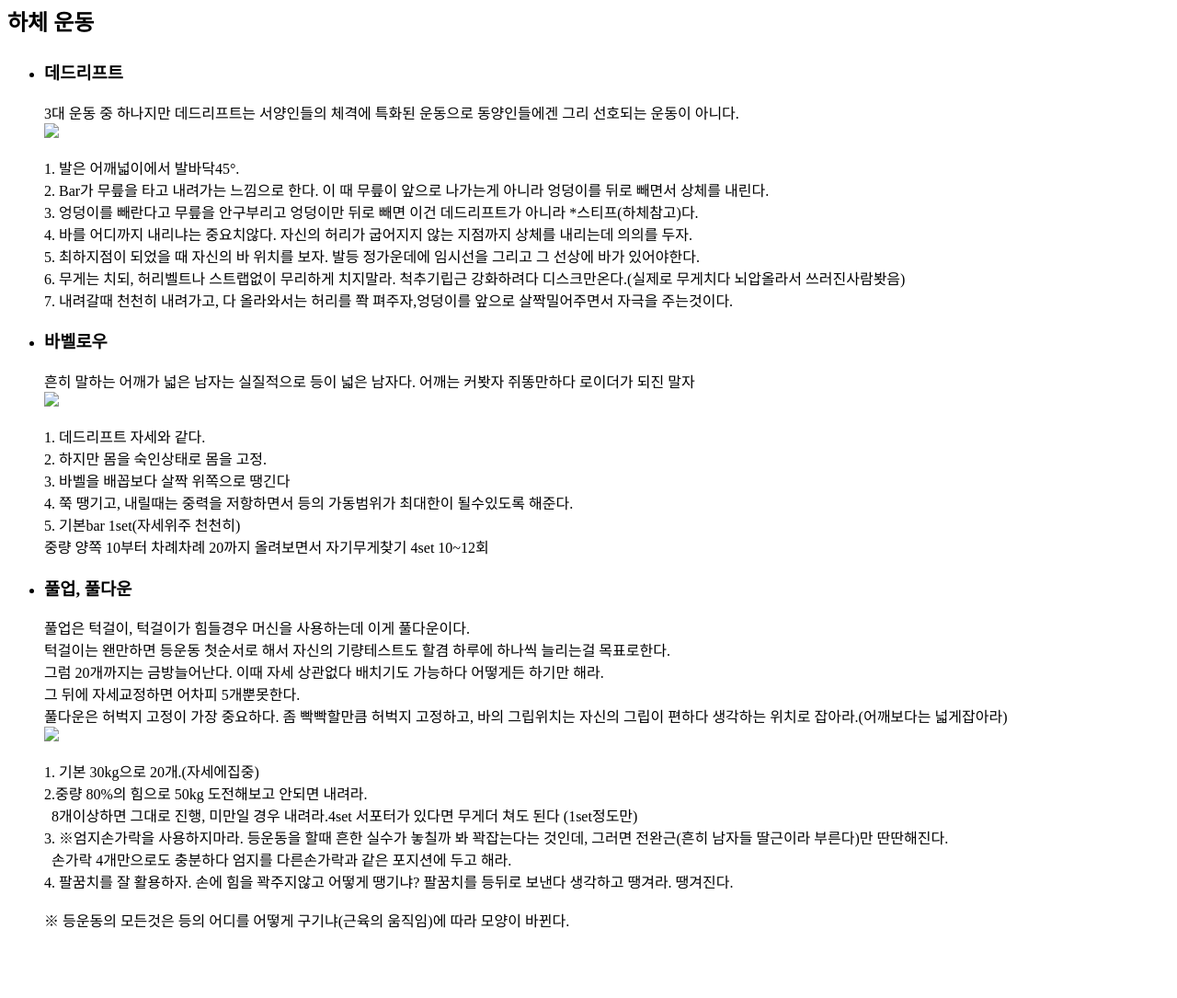
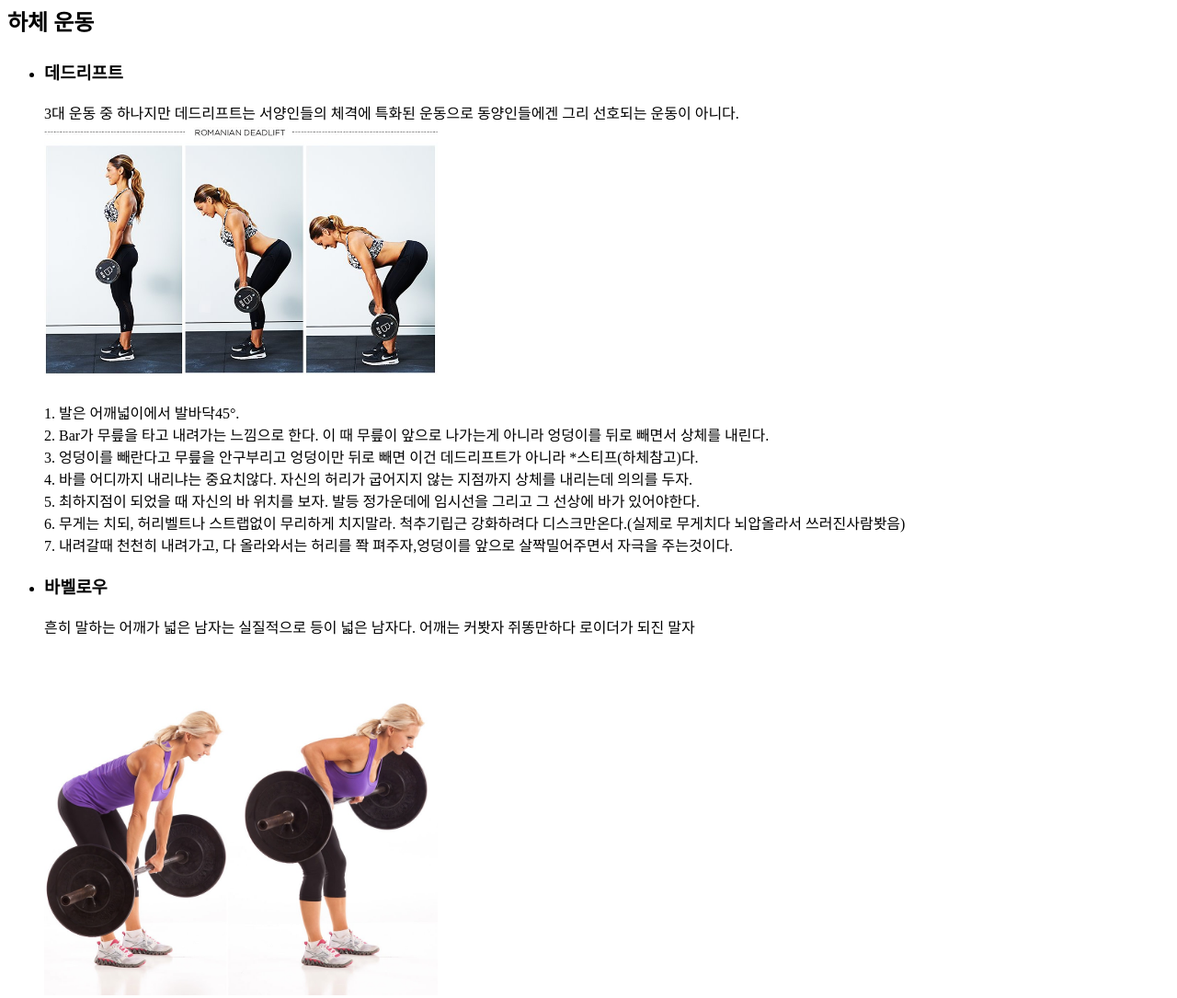
Before and after one commit to kevin7498/HealthSite, a plain HTML site: page lower body.html in a window 1280 px wide. Shown: the part 180-1265 px from the top of the page at 92% size. Before the commit the page ends 1208 px from the top, so only its background shows below. Drawn offline with Linux system fonts and the light colour scheme; a script that the page names is missing.

Commit message:
comment version

```diff
--- a/lower body.html
+++ b/lower body.html
@@ -16,7 +16,7 @@
     <ul>
       <li><h3>데드리프트</h3></li>
       3대 운동 중 하나지만 데드리프트는 서양인들의 체격에 특화된 운동으로 동양인들에겐 그리 선호되는 운동이 아니다.<br>
-        <img src="데드리프트.jpg" width="35%">
+        <img src="DeadLift.jpg" width="35%">
         <p>1. 발은 어깨넓이에서 발바닥45°.<br>
           2. Bar가 무릎을 타고 내려가는 느낌으로 한다. 이 때 무릎이 앞으로 나가는게 아니라 엉덩이를 뒤로 빼면서 상체를 내린다.<br>
           3. 엉덩이를 빼란다고 무릎을 안구부리고 엉덩이만 뒤로 빼면 이건 데드리프트가 아니라 *스티프(하체참고)다.<br>
@@ -27,7 +27,7 @@
 
       <li><h3>바벨로우</h3></li>
         흔히 말하는 어깨가 넓은 남자는 실질적으로 등이 넓은 남자다. 어깨는 커봣자 쥐똥만하다 로이더가 되진 말자<br>
-        <img src="바벨로우.jpg" width="35%">
+        <img src="BarbellRow.jpg" width="35%">
         <p>1. 데드리프트 자세와 같다.<br>
             2. 하지만 몸을 숙인상태로 몸을 고정.<br>
             3. 바벨을 배꼽보다 살짝 위쪽으로 땡긴다<br>
@@ -39,7 +39,7 @@
         풀업은 턱걸이, 턱걸이가 힘들경우 머신을 사용하는데 이게 풀다운이다.<br>
         턱걸이는 왠만하면 등운동 첫순서로 해서 자신의 기량테스트도 할겸 하루에 하나씩 늘리는걸 목표로한다.<br> 그럼 20개까지는 금방늘어난다. 이때 자세 상관없다 배치기도 가능하다 어떻게든 하기만 해라.<br> 그 뒤에 자세교정하면 어차피 5개뿐못한다.<br>
         풀다운은 허벅지 고정이 가장 중요하다. 좀 빡빡할만큼 허벅지 고정하고, 바의 그립위치는 자신의 그립이 편하다 생각하는 위치로 잡아라.(어깨보다는 넓게잡아라)<br>
-        <img src="풀업 풀다운.png" width="35%">
+        <img src="PullUpPullDown.png" width="35%">
         <p>1. 기본 30kg으로 20개.(자세에집중)<br>
             2.중량 80%의 힘으로 50kg 도전해보고 안되면 내려라.<br>
             &nbsp;&nbsp;8개이상하면 그대로 진행, 미만일 경우 내려라.4set 서포터가 있다면 무게더 쳐도 된다 (1set정도만)<br>
```
